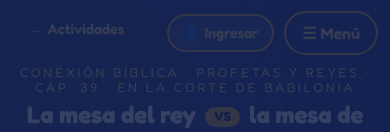
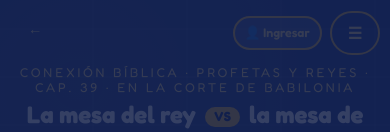
Before and after one commit to ebar0n/cf-worker-church-projects, a website: page adventurers/public/conexion-biblica-pr39/index.html in a window 390 px wide. Shown: the top 132 px of the page. Drawn offline with nearby package versions, Linux system fonts and the light colour scheme.

Commit message:
Fit the topbar on small phones
The player chip is now the only flexible topbar item, shrinking with
ellipsis instead of colliding with the menu button, while the back
link and menu button no longer wrap. Below 480px they collapse to
icon-only (← / ☰) and below 400px the chip compacts, so name, score
and daily attempts stay readable on an iPhone. The index chip caps at
75vw for long names.

Co-Authored-By: Claude Fable 5 <noreply@anthropic.com>

```diff
--- a/adventurers/public/conexion-biblica-pr39/index.html
+++ b/adventurers/public/conexion-biblica-pr39/index.html
@@ -99,9 +99,21 @@
     max-width:1000px;
     margin:0 auto;
   }
-  .player-chip{margin-left:auto;min-width:0}
-  .menu-wrap{position:relative;margin-left:auto}
+  .topbar .back-link{white-space:nowrap;flex-shrink:0}
+  .player-chip{
+    margin-left:auto;
+    min-width:0;
+    display:flex;
+    justify-content:flex-end;
+  }
+  .menu-wrap{position:relative;margin-left:auto;flex-shrink:0}
   .player-chip + .menu-wrap{margin-left:0}
+  @media (max-width:480px){
+    .topbar{gap:8px;padding:10px 10px 0}
+    .bl-text,.mb-text{display:none}
+    .back-link{padding:8px 10px}
+    .menu-btn{padding:8px 12px}
+  }
   .menu-btn{
     font-family:'Fredoka',sans-serif;
     font-size:1rem;
@@ -456,10 +468,10 @@
 <body>
 
 <div class="topbar">
-  <a class="back-link" href="/" aria-label="Todas las actividades">← Actividades</a>
+  <a class="back-link" href="/" aria-label="Todas las actividades">← <span class="bl-text">Actividades</span></a>
   <div class="player-chip" id="playerChip"></div>
   <div class="menu-wrap">
-    <button class="menu-btn" id="menuBtn" aria-expanded="false" aria-controls="menuPanel">☰ Menú</button>
+    <button class="menu-btn" id="menuBtn" aria-expanded="false" aria-controls="menuPanel">☰ <span class="mb-text">Menú</span></button>
     <div class="menu-panel" id="menuPanel" hidden>
       <button class="menu-item active" data-tab="juego">🎮 Modo juego</button>
       <button class="menu-item" data-tab="tarjetas">🖨️ Tarjetas para imprimir</button>
--- a/adventurers/public/shared/profile.css
+++ b/adventurers/public/shared/profile.css
@@ -25,10 +25,13 @@
   min-height:38px;
   cursor:pointer;
   display:inline-block;
-  max-width:55vw;
+  max-width:100%;
   overflow:hidden;
   text-overflow:ellipsis;
   white-space:nowrap;
+}
+@media (max-width:400px){
+  .pf-chip{font-size:.78rem;padding:6px 10px;min-height:34px}
 }
 .pf-chip:focus-visible{outline:3px solid #fff;outline-offset:3px}
 
```
Also changed, not shown: adventurers/public/index.html (+1 -0 lines).
